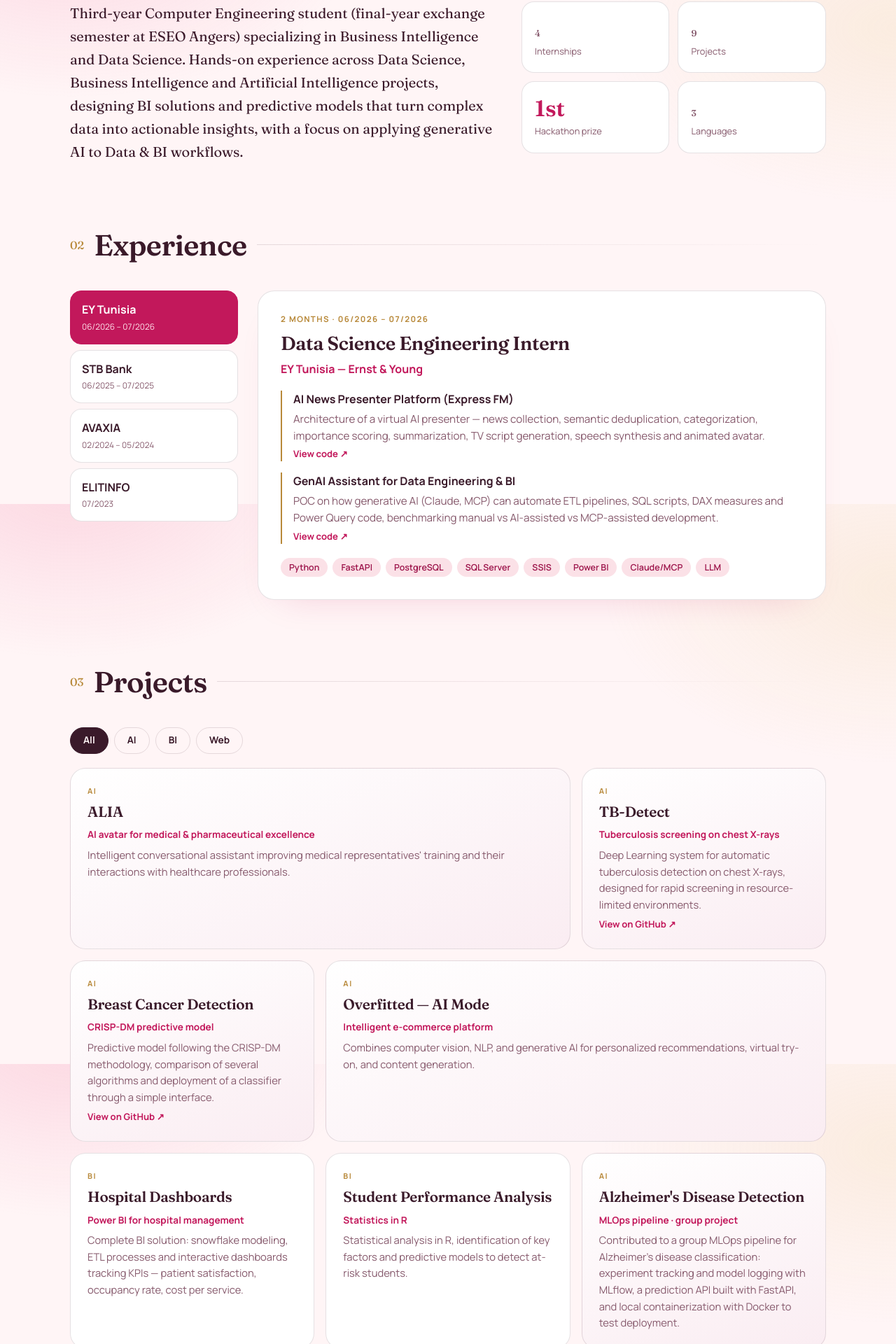
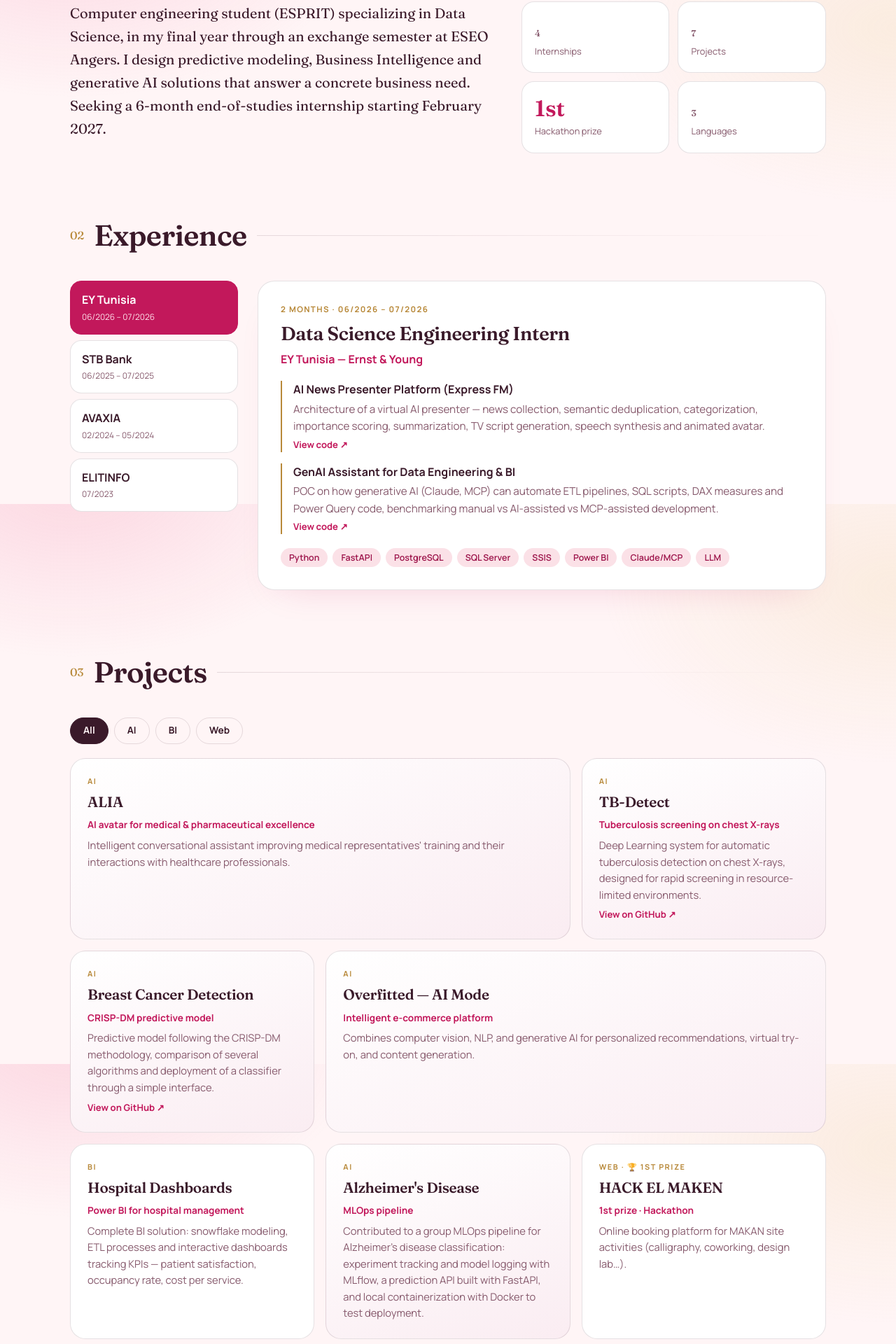
Before and after one commit to nesrine26rouissi/portfolio-, a React (Vite) app: page / in a window 1280 px wide. Shown: the part 880-2800 px from the top of the page at 70% size. Built offline with nearby package versions, Linux system fonts and the light colour scheme.

Commit message:
Sync with updated CVs

```diff
--- a/index.html
+++ b/index.html
@@ -4,7 +4,7 @@
     <meta charset="UTF-8" />
     <link rel="icon" type="image/svg+xml" href="/favicon.svg" />
     <meta name="viewport" content="width=device-width, initial-scale=1.0" />
-    <title>Nesrine Rouissi — Computer Engineering Student · BI, Data Science & AI</title>
+    <title>Nesrine Rouissi — Data Science, BI & AI</title>
     <meta name="description" content="Portfolio of Nesrine Rouissi — Engineering student in Data Science at ESPRIT, passionate about business intelligence, machine learning, and AI-driven solutions." />
     <link rel="preconnect" href="https://fonts.googleapis.com" />
     <link rel="preconnect" href="https://fonts.gstatic.com" crossorigin />
--- a/src/data.js
+++ b/src/data.js
@@ -7,17 +7,17 @@ export const profile = {
   title: "Computer Engineering Student",
   tracks: ["Business Intelligence", "Data Science", "Artificial Intelligence"],
   email: "rouissinesrine3@gmail.com",
-  phone: "+33 07 69 80 46 05",
-  address: "18 Rue Paul Bert, 49100 Angers, France",
+  phone: "+33 7 69 80 46 05",
+  address: "Angers, France",
   linkedin: "https://linkedin.com/in/nesrine-rouissi-b19614266",
   github: GH,
   about:
-    "Third-year Computer Engineering student (final-year exchange semester at ESEO Angers) specializing in Business Intelligence and Data Science. Hands-on experience across Data Science, Business Intelligence and Artificial Intelligence projects, designing BI solutions and predictive models that turn complex data into actionable insights, with a focus on applying generative AI to Data & BI workflows.",
+    "Computer engineering student (ESPRIT) specializing in Data Science, in my final year through an exchange semester at ESEO Angers. I design predictive modeling, Business Intelligence and generative AI solutions that answer a concrete business need. Seeking a 6-month end-of-studies internship starting February 2027.",
 };
 
 export const facts = [
   { n: "4", label: "Internships" },
-  { n: "9", label: "Projects" },
+  { n: "7", label: "Projects" },
   { n: "1st", label: "Hackathon prize" },
   { n: "3", label: "Languages" },
 ];
@@ -79,26 +79,22 @@ export const projects = [
   { title: "Breast Cancer Detection", sub: "CRISP-DM predictive model", cat: "AI", d: "Predictive model following the CRISP-DM methodology, comparison of several algorithms and deployment of a classifier through a simple interface.", href: `${GH}/breast-cancer-screening` },
   { title: "Overfitted — AI Mode", sub: "Intelligent e-commerce platform", cat: "AI", d: "Combines computer vision, NLP, and generative AI for personalized recommendations, virtual try-on, and content generation.", size: "wide" },
   { title: "Hospital Dashboards", sub: "Power BI for hospital management", cat: "BI", d: "Complete BI solution: snowflake modeling, ETL processes and interactive dashboards tracking KPIs — patient satisfaction, occupancy rate, cost per service." },
-  { title: "Student Performance Analysis", sub: "Statistics in R", cat: "BI", d: "Statistical analysis in R, identification of key factors and predictive models to detect at-risk students." },
-  { title: "Alzheimer's Disease Detection", sub: "MLOps pipeline · group project", cat: "AI", d: "Contributed to a group MLOps pipeline for Alzheimer's disease classification: experiment tracking and model logging with MLflow, a prediction API built with FastAPI, and local containerization with Docker to test deployment." },
+  { title: "Alzheimer's Disease", sub: "MLOps pipeline", cat: "AI", d: "Contributed to a group MLOps pipeline for Alzheimer's disease classification: experiment tracking and model logging with MLflow, a prediction API built with FastAPI, and local containerization with Docker to test deployment." },
   { title: "HACK EL MAKEN", sub: "1st prize · Hackathon", cat: "Web", d: "Online booking platform for MAKAN site activities (calligraphy, coworking, design lab…).", badge: "1st prize" },
-  { title: "Year-end Integrated Project", sub: "E-commerce website", cat: "Web", size: "wide", d: "Design of an e-commerce website for clothing and accessories." },
 ];
 
 export const skills = [
-  { g: "Programming", items: ["Python", "R", "C++", "JavaScript", "PHP", "SQL", "HTML/CSS"] },
-  { g: "BI & Data", items: ["Power BI", "DAX", "Power Query", "ETL", "Dimensional Modeling", "Heflo"] },
-  { g: "AI & ML", items: ["Deep Learning", "Machine Learning", "NLP", "CRISP-DM", "TensorFlow/Keras", "Scikit-learn", "Medical Image Processing"] },
-  { g: "Databases", items: ["Oracle", "MongoDB", "MySQL", "SQL Server"] },
-  { g: "Frameworks", items: ["Node.js", "Symfony", "JavaFX", "FlutterFlow", "FastAPI"] },
-  { g: "Methods & Tools", items: ["Merise", "UML", "Statistical Analysis", "VS Code", "StarUML", "Cisco Packet Tracer", "Git", "SSIS", "Claude/MCP", "Docker", "MLflow", "MLOps"] },
+  { g: "AI & Machine Learning", items: ["Machine Learning", "Deep Learning (TensorFlow/Keras)", "NLP", "Generative AI", "Diffusion models", "Prompt engineering", "Scikit-learn", "XGBoost", "CRISP-DM", "Statistical analysis"] },
+  { g: "Programming", items: ["Python (pandas, NumPy)", "R", "SQL", "C++", "JavaScript", "PHP", "HTML/CSS"] },
+  { g: "Data & BI", items: ["Power BI", "DAX", "Power Query", "ETL (SSIS)", "Dimensional modeling"] },
+  { g: "Databases", items: ["PostgreSQL", "SQL Server", "Oracle", "MySQL", "MongoDB"] },
+  { g: "MLOps & tools", items: ["Git", "Docker", "MLflow", "FastAPI", "Claude/MCP", "Node.js", "Symfony", "JavaFX", "FlutterFlow"] },
 ];
 
 export const education = [
-  { school: "ESEO Angers", deg: "Exchange Semester — DISA Specialization, Biomedical Track", y: "09/2026 – 02/2027", now: true },
-  { school: "ESPRIT", deg: "2nd year Computer Science Engineering Cycle — École Supérieure Privée d'Ingénierie et de Technologie", y: "2024 – 2026" },
+  { school: "ESEO Angers", deg: "Exchange Semester — DISA program, Biomedical Track", y: "09/2026 – 02/2027", now: true },
+  { school: "ESPRIT", deg: "Engineering degree in Computer Science, Data Science specialization — École Supérieure Privée d'Ingénierie et de Technologie (degree awarded after the final-year internship)", y: "2024 – 2027" },
   { school: "ESEN, University of Manouba", deg: "Bachelor's Degree in Business Computing, Business Intelligence Track", y: "2022 – 2024" },
-  { school: "Lycée Ibn Rachik, Ezzahra", deg: "Baccalaureate in Experimental Sciences", y: "2020 – 2021" },
 ];
 
 export const languages = [
@@ -119,9 +115,8 @@ export const beyond = [
   },
   {
     org: "AIESEC University",
-    role: "Member",
-    school: "IR and Data Department",
-    d: "Middle Manager MoGX+TM Specialist_IM (outgoing global volunteer/talent marketing, talent management, information management).",
+    role: "IR & Data Department",
+    school: "Middle Manager MoGX+TM",
     tags: ["IR & Data", "Talent management", "Information management", "Global volunteer programs"],
     icon: "◉",
   },
```
Also changed, not shown: 2 other files (tests, documents, lock files or other folders).
